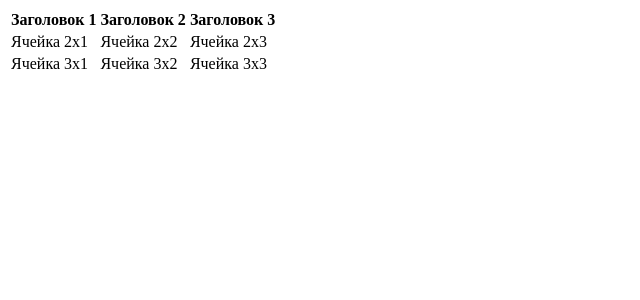
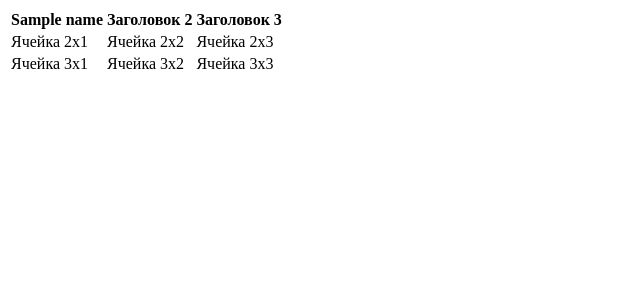
Before and after one commit to aleksandrmalinoko/Sharp_object_Flask_example, a Flask app: template templates/name.html in a window 1280 px wide. Shown: the top 300 px of the page, without its empty margins (0-640 px from the left). Run offline with Flask 2, Linux system fonts and the light colour scheme; the template is opened without the code that fills it: most values are stand-ins (such as "Sample title", 1, 10 or a date in 2020).

Commit message:
try jinja

```diff
--- a/app.py
+++ b/app.py
@@ -8,9 +8,9 @@ def index():
     return render_template('index.html')
 
 
-@app.route('/name')
-def name():
-    return render_template('name.html')
+@app.route('/name_<username>')
+def name(username):
+    return render_template('name.html', name=username)
 
 
 if __name__ == '__main__':
--- a/templates/name.html
+++ b/templates/name.html
@@ -6,7 +6,7 @@
 </head>
   <body>
  <table>
-   <tr><th>Заголовок 1</th><th>Заголовок 2</th><th>Заголовок 3</th></tr>
+   <tr><th>{{name}}</th><th>Заголовок 2</th><th>Заголовок 3</th></tr>
    <tr><td>Ячейка 2x1 </td><td>Ячейка 2x2 </td><td>Ячейка 2x3 </td></tr>
    <tr><td>Ячейка 3x1 </td><td>Ячейка 3x2 </td><td>Ячейка 3x3 </td></tr>
  </table>
```
